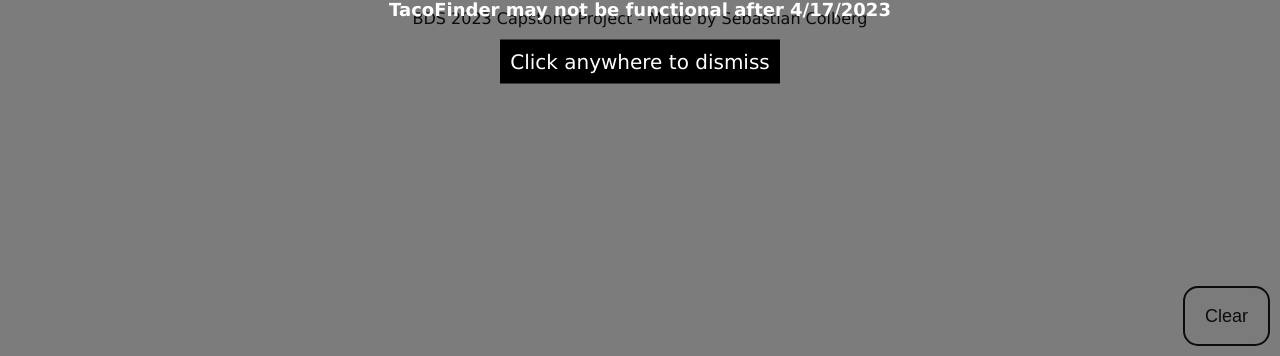
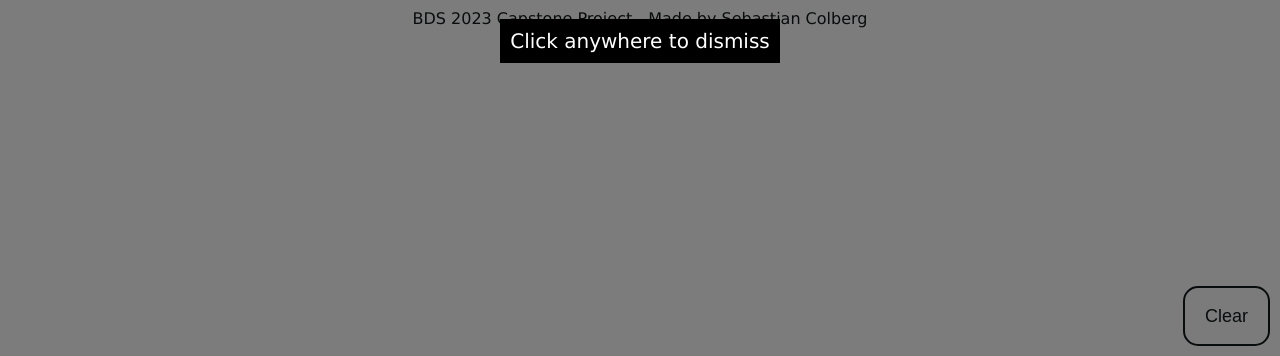
Before and after one commit to Scolberg25/TacoFinder, a website: page home.html in a window 1280 px wide. Shown: the part 444-800 px from the top of the page. Drawn offline with Linux system fonts and the light colour scheme; no server answers.

Commit message:
Updated welcome splash-screen

```diff
--- a/home.html
+++ b/home.html
@@ -36,7 +36,6 @@
         <div id="overlayText">
             <h1 id="overlayTitle">Welcome to Taco Finder</h1>
             <h3 id="overlayTextMain">Find your perfect taco by using filters</h3>
-            <h3 id="overlayTextMain" style="font-size: 18px;">TacoFinder may not be functional after 4/17/2023</h3>
             <div id="overlayTextUnderDiv">
                 <p id="overlayTextUnder">Click anywhere to dismiss</p>
             </div>
```
